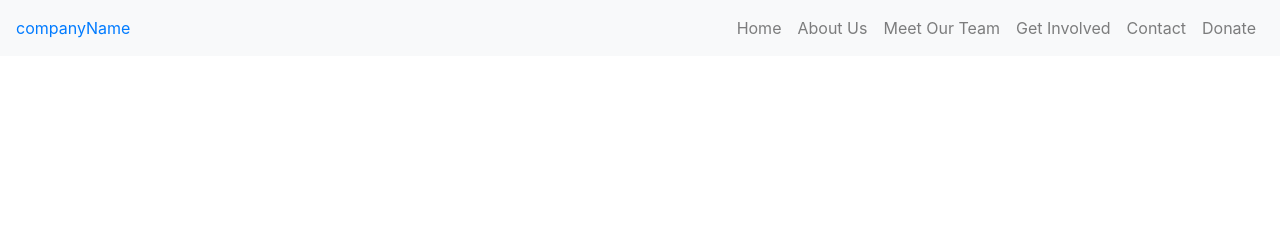
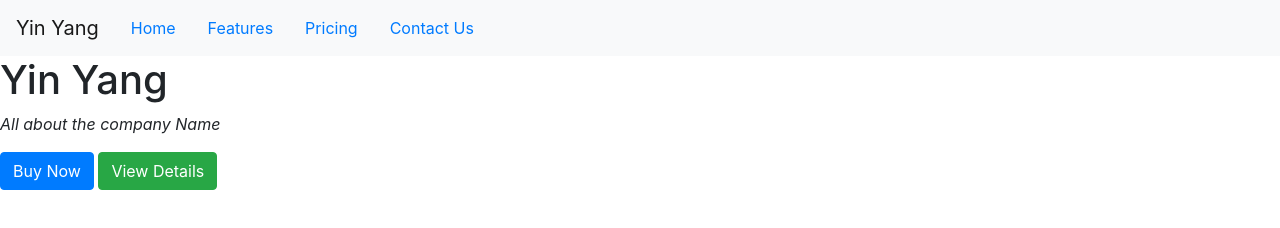
Before and after one commit to RogerBatista16/hello-world, a plain HTML site: page index.html in a window 1280 px wide. Drawn offline with nearby package versions, Linux system fonts and the light colour scheme.

Commit message:
image and font and style

```diff
--- a/index.html
+++ b/index.html
@@ -1,6 +1,7 @@
 <!DOCTYPE html>
     <html>
         <head>
+        <link href="https://fonts.googleapis.com/css?family=Questrial" rel="stylesheet">
             <link rel="stylesheet" href="https://stackpath.bootstrapcdn.com/bootstrap/4.1.3/css/bootstrap.min.css" integrity="sha384-MCw98/SFnGE8fJT3GXwEOngsV7Zt27NXFoaoApmYm81iuXoPkFOJwJ8ERdknLPMO" crossorigin="anonymous">
             <title> My Blog </title>
         </head>
@@ -11,35 +12,43 @@
 
 
             <!--Navbar-->
-            <nav class="navbar navbar-expand-lg fixed-top navbar-light bg-light">
+            <nav class="navbar navbar-expand-lg navbar-light bg-light">
+                <!--Company Name or brand-->
+  <a class="navbar-brand" href="#">Yin Yang</a>
+      <!--button that will appear when the screen size is too small-->
+  <button class="navbar-toggler" type="button" data-toggle="collapse" data-target="#navbar" aria-controls="navbarsupportedcontent" aria-expanded="false" aria-label="Toggle navigation">
 
-                <a class="navnar-brand" href="#">companyName</a>
-                <button class="navbar-toggler" type="button" data-toggle="collapse" data-target="#navbarNav">
-                    <span class="navbar-toggler-icon"></span>
-                </button>
-        <div class="collapse navbar-collapse" id"navbarNav">
-            <ul class="navbar-nav ml-auto">
-                 <li class="nav-item">
-                    <a class="nav-link" href="#header">Home</a>
-                 </li>
-                 <li class="nav-item">
-                    <a class="nav-link" href="#about">About Us</a>
-                </li>
-                <li class="nav-item">
-                    <a class="nav-link" href="#team">Meet Our Team</a>
-                </li>
-                <li class="nav-item">
-                    <a class="nav-link" href="#getinvolved">Get Involved</a>
-                </li>
-                <li class="nav-item">
-                    <a class="nav-link" href="#contact">Contact</a>
-                </li>
-                <li class="nav-item">
-                    <a class="nav-link" href="#donate">Donate</a>
-                </li>
-            </ul>
-        </div>
+    <span class="navbar-toggler-icon"></span>
 
-            </nav>
+  </button>
+      <!--Nav Items-->
+  <div class="collapse navbar-collapse" justify-content-end" id="navbar">
+
+
+
+      <a class=" nav-link" href="#">Home</a>
+
+      <a class=" nav-link" href="#">Features</a>
+
+      <a class=" nav-link" href="#">Pricing</a>
+
+      <a class=" nav-link" href="#">Contact Us</a>
+
+
+  </div>
+
+</nav>
+            <!--header-->
+            <header class="d-flex align-items-center">
+            <div class"container">
+
+
+            <h1> Yin Yang</h1>
+            <p><i> All about the company Name</i></p>
+
+            <button type="button" class="btn btn-primary">Buy Now</button>
+            <button type="button" class="btn btn-success">View Details</button>
+                    </div>
+            </header>
         </body>
     </html>
--- /dev/null
+++ b/style.css
@@ -0,0 +1,20 @@
+.nav-link {
+     opacity:0.7;
+}
+.nav-link:hover{
+    opacity: 1;
+    background-color: #eee !important;
+}
+header{
+  /*Sizing of the element*/
+ height: 500px;
+ width: 100%;
+ /*Set and adjust background image*/
+ background-image: url("yinyang.jpg");
+ background-size: cover;
+
+
+/*center the text*/
+text-align: center;
+font-family: 'Questrial', sans-serif;
+}
```
Also changed, not shown: yinyang.jpg (added).
